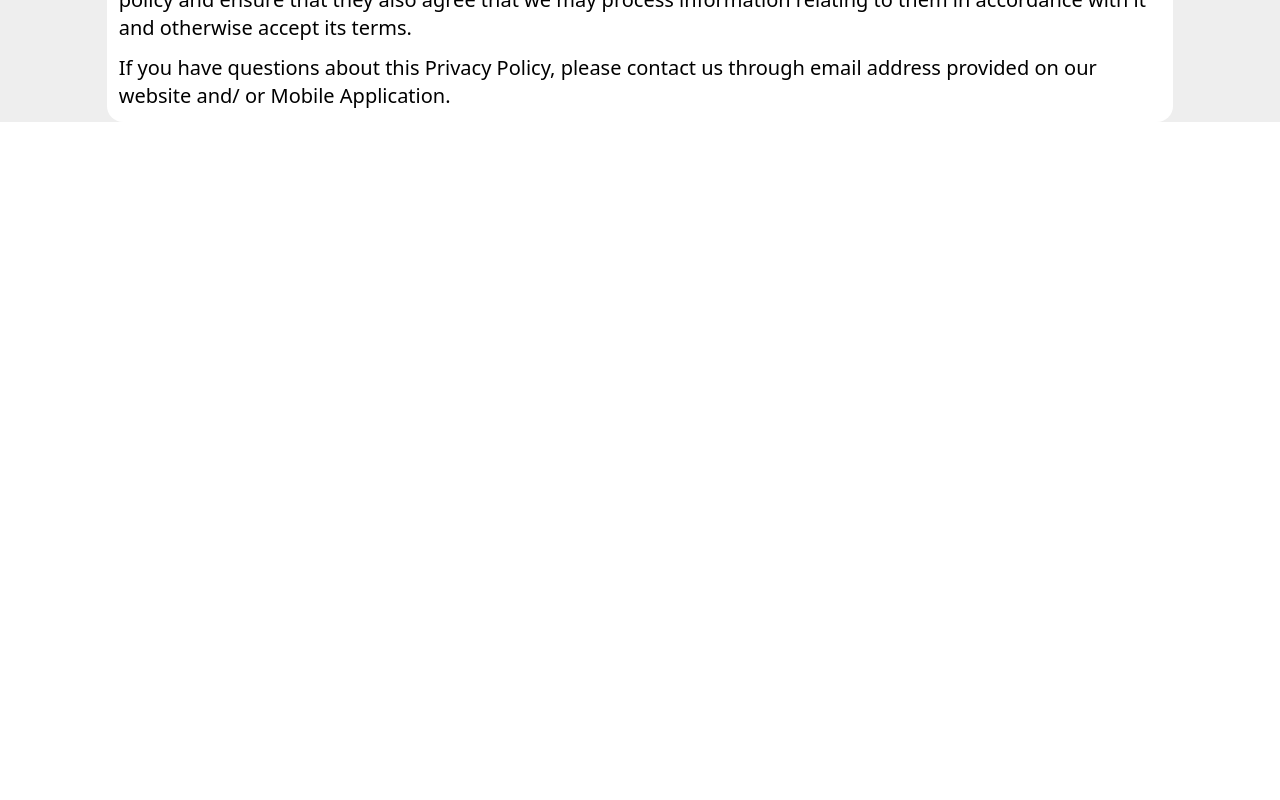
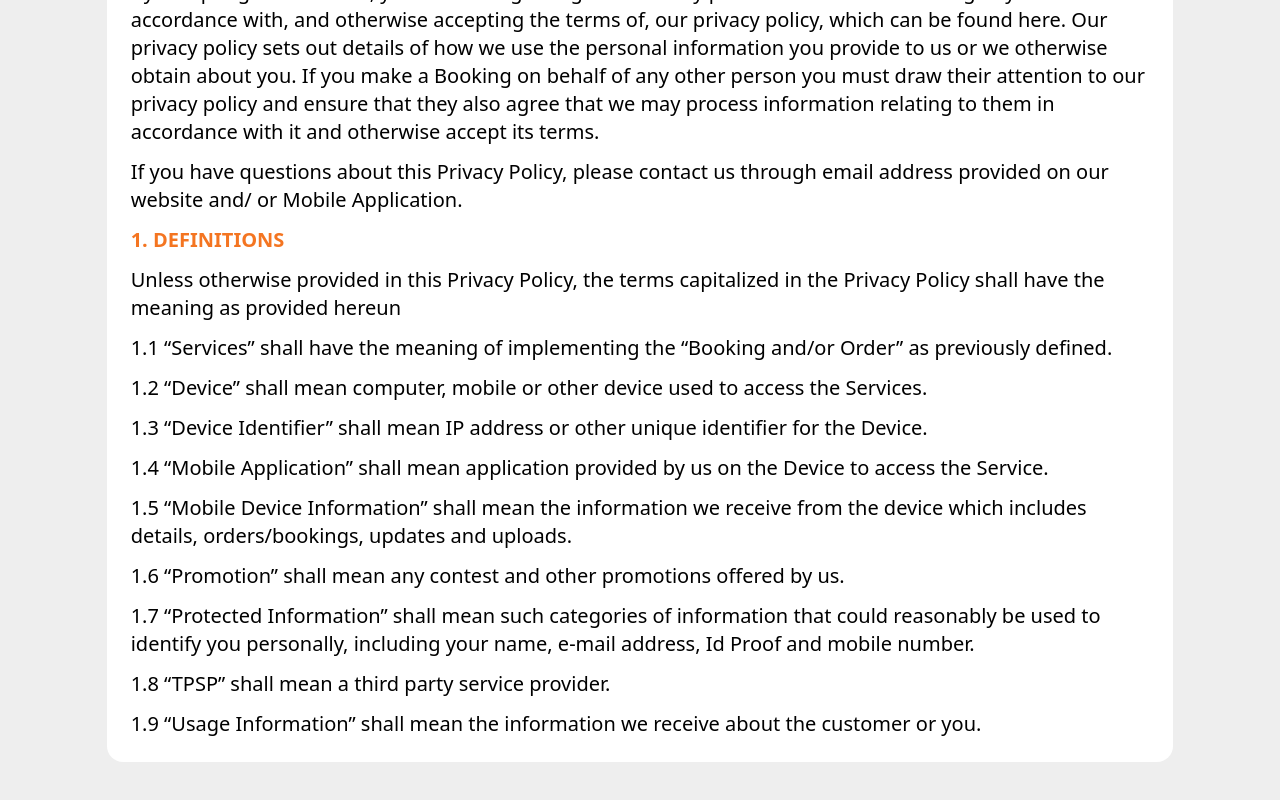
Before and after one commit to ShahmeerBhola/Cartex_web, a React (Create React App) app: page /privacy in a window 1280 px wide. Shown: the part 762-1562 px from the top of the page. Before the commit the page ends 884 px from the top, so only its background shows below. Built offline with nearby package versions, Linux system fonts and the light colour scheme.

Commit message:
privacy policy

```diff
--- a/src/pages/Abouts.js
+++ b/src/pages/Abouts.js
@@ -30,10 +30,12 @@ import coverage5 from "../Images/About/coverage5.png";
 import coverage6 from "../Images/About/coverage6.png";
 import { Hidden } from '@mui/material';
 import useMediaQuery from '@mui/material/useMediaQuery';
+import {useNavigate} from 'react-router-dom';
 
 
 
 function Abouts() {
+  const navigate=useNavigate();
   const smallScreen = useMediaQuery("(max-width:768px)");
   return (
     <div className='w-full overflow-hidden'>
@@ -210,7 +212,7 @@ function Abouts() {
             </div>
           </div>
           <p className='sm:text-base md:text-xl font-normal text-white gap-2 text-center mx-1 md:mx-5 pt-2'>With CarterPorter's CarterX, your Baggage is efficiently picked up and securely transported from the first mile to the last. Book, Move and Track your Baggage at the tip of your fingers on your smart phone, tablet or PC and stay updated throughout the service. Your Baggage is waiting ahead of you making your travel light, stress free without the weight and chaos.</p>
-          <button className='bg-[#F47521] px-5 py-1.5 md:px-10 md:py-2 lg:px-14 lg:py-3 rounded-full font-bold text-lg text-white md:mb-1 lg:mb-5' > Call Us </button>
+          <button className='bg-[#F47521] px-5 py-1.5 md:px-10 md:py-2 lg:px-14 lg:py-3 rounded-full font-bold text-lg text-white md:mb-1 lg:mb-5' onClick={()=>navigate("/privacy")}> Call Us </button>
           <div className='absolute -bottom-6 flex flex-row justify-center items-center bg-white rounded-full
           mt-2 px-2 border-2 border-white'>
             <PlayCircleIcon fontSize='large' className='text-[#F47521]'/>
--- a/src/pages/PrivacyPolicy.js
+++ b/src/pages/PrivacyPolicy.js
@@ -1,24 +1,93 @@
-import React from 'react'
+import React from "react";
 
 function PrivacyPolicy() {
   return (
-    <div className='bg-[#EEEEEE]'>
-        <div className='flex flex-col gap-3 w-10/12 mx-auto pt-12'>
-            <h2 className='font-bold text-4xl'>Privacy Policy</h2>
-            <p className='font-normal text-lg'>Your privacy matters to Carterporter private Limited</p>
-            <div className='bg-white p-3 flex flex-col gap-3 rounded-2xl'>
-                <p className='text-xl'>Your privacy matters to Carterporter Private Limited (the “Company”, “we”, “Carterporter”, or “us”). This Privacy Policy explains how we collect, process, use, share and protect information about you. It also tells you how you can access and update your information and make certain choices about how your information is used.</p>
-                <p className='text-xl'>The Privacy Policy covers both “online” (e.g., web and mobile services, including any websites operated by us such as https://www.carterx.in/ https://www.carterporter.in/or Mobile Application, however accessed and/or used, whether via personal computers, mobile devices or otherwise) and “offline” (e.g., collection of data through mailings, telephone, or in person) activities owned, operated, provided, or made available by the Company. Our “online” and “offline” activities, in relation to facilitation of transfer of luggage services, are collectively referenced as the “Services”.  This Privacy Policy also applies to your use of interactive features or downloads that: (i) we own or control; (ii) are available through the Services; or (iii) interact with the Services and post or incorporate this Privacy Policy.</p>
-                <p className='text-xl'>BY ACCEPTING THE CUSTOMER TERMS AND CONDITIONS, YOU AGREE TO THE TERMS OF THIS PRIVACY POLICY. Please review the following carefully so that you understand our privacy practices. If you do not agree to this Privacy Policy, do not accept the Terms and Conditions or use our Services. This Privacy Policy is incorporated by reference into the Terms and Conditions also. If you use our Services it means that you have read, understood and accepted the Privacy Policy completely and absolutely.
-</p>
-                <p className='text-xl'>By accepting these Terms, you are also agreeing that we may process information relating to you in accordance with, and otherwise accepting the terms of, our privacy policy, which can be found here. Our privacy policy sets out details of how we use the personal information you provide to us or we otherwise obtain about you. If you make a Booking on behalf of any other person you must draw their attention to our privacy policy and ensure that they also agree that we may process information relating to them in accordance with it and otherwise accept its terms.</p>
-                <p className='text-xl'>If you have questions about this Privacy Policy, please contact us through email address provided on our website and/ or Mobile Application.
-</p>
-
-            </div>
+    <div className="bg-[#EEEEEE]">
+      <div className="flex flex-col gap-3 w-11/12 md:w-10/12 mx-auto pt-12">
+        <h2 className="font-bold text-4xl">Privacy Policy</h2>
+        <p className="font-normal text-lg py-8">
+          Your privacy matters to Carterporter private Limited
+        </p>
+        <div className="bg-white p-4  md:p-6 mb-10 flex flex-col gap-3 rounded-2xl">
+          <p className="text-xl">
+            Your privacy matters to Carterporter Private Limited (the “Company”,
+            “we”, “Carterporter”, or “us”). This Privacy Policy explains how we
+            collect, process, use, share and protect information about you. It
+            also tells you how you can access and update your information and
+            make certain choices about how your information is used.
+          </p>
+          <p className="text-xl">
+            The Privacy Policy covers both “online” (e.g., web and mobile
+            services, including any websites operated by us such as
+            https://www.carterx.in/ https://www.carterporter.in/or Mobile
+            Application, however accessed and/or used, whether via personal
+            computers, mobile devices or otherwise) and “offline” (e.g.,
+            collection of data through mailings, telephone, or in person)
+            activities owned, operated, provided, or made available by the
+            Company. Our “online” and “offline” activities, in relation to
+            facilitation of transfer of luggage services, are collectively
+            referenced as the “Services”. This Privacy Policy also applies to
+            your use of interactive features or downloads that: (i) we own or
+            control; (ii) are available through the Services; or (iii) interact
+            with the Services and post or incorporate this Privacy Policy.
+          </p>
+          <p className="text-xl">
+            BY ACCEPTING THE CUSTOMER TERMS AND CONDITIONS, YOU AGREE TO THE
+            TERMS OF THIS PRIVACY POLICY. Please review the following carefully
+            so that you understand our privacy practices. If you do not agree to
+            this Privacy Policy, do not accept the Terms and Conditions or use
+            our Services. This Privacy Policy is incorporated by reference into
+            the Terms and Conditions also. If you use our Services it means that
+            you have read, understood and accepted the Privacy Policy completely
+            and absolutely.
+          </p>
+          <p className="text-xl">
+            By accepting these Terms, you are also agreeing that we may process
+            information relating to you in accordance with, and otherwise
+            accepting the terms of, our privacy policy, which can be found here.
+            Our privacy policy sets out details of how we use the personal
+            information you provide to us or we otherwise obtain about you. If
+            you make a Booking on behalf of any other person you must draw their
+            attention to our privacy policy and ensure that they also agree that
+            we may process information relating to them in accordance with it
+            and otherwise accept its terms.
+          </p>
+          <p className="text-xl">
+            If you have questions about this Privacy Policy, please contact us
+            through email address provided on our website and/ or Mobile
+            Application.
+          </p>
+          <p className="text-[#F47521] text-xl font-bold">1. DEFINITIONS</p>
+          <p className="text-xl">
+            Unless otherwise provided in this Privacy Policy, the terms
+            capitalized in the Privacy Policy shall have the meaning as provided
+            hereun{" "}
+          </p >
+          <p className="text-xl">
+            1.1 “Services” shall have the meaning of implementing the “Booking
+            and/or Order” as previously defined.
+          </p>
+          <p className="text-xl">
+            1.2 “Device” shall mean computer, mobile or other device used to
+            access the Services.
+          </p>
+          <p className="text-xl">
+            1.3 “Device Identifier” shall mean IP address or other unique
+            identifier for the Device.
+          </p>
+          <p className="text-xl">
+            1.4 “Mobile Application” shall mean application provided by us on
+            the Device to access the Service.
+          </p>
+          <p className="text-xl">1.5 “Mobile Device Information” shall mean the information we receive from the device which includes details, orders/bookings, updates and uploads.</p>
+          <p className="text-xl">1.6 “Promotion” shall mean any contest and other promotions offered by us.</p>
+          <p className="text-xl">1.7 “Protected Information” shall mean such categories of information that could reasonably be used to identify you personally, including your name, e-mail address, Id Proof and mobile number.</p>
+          <p className="text-xl">1.8 “TPSP” shall mean a third party service provider.</p>
+          <p className="text-xl">1.9 “Usage Information” shall mean the information we receive about the customer or you.</p>
         </div>
+      </div>
     </div>
-  )
+  );
 }
 
-export default PrivacyPolicy
+export default PrivacyPolicy;
```
Also changed, not shown: src/styles/tailwind.css.
